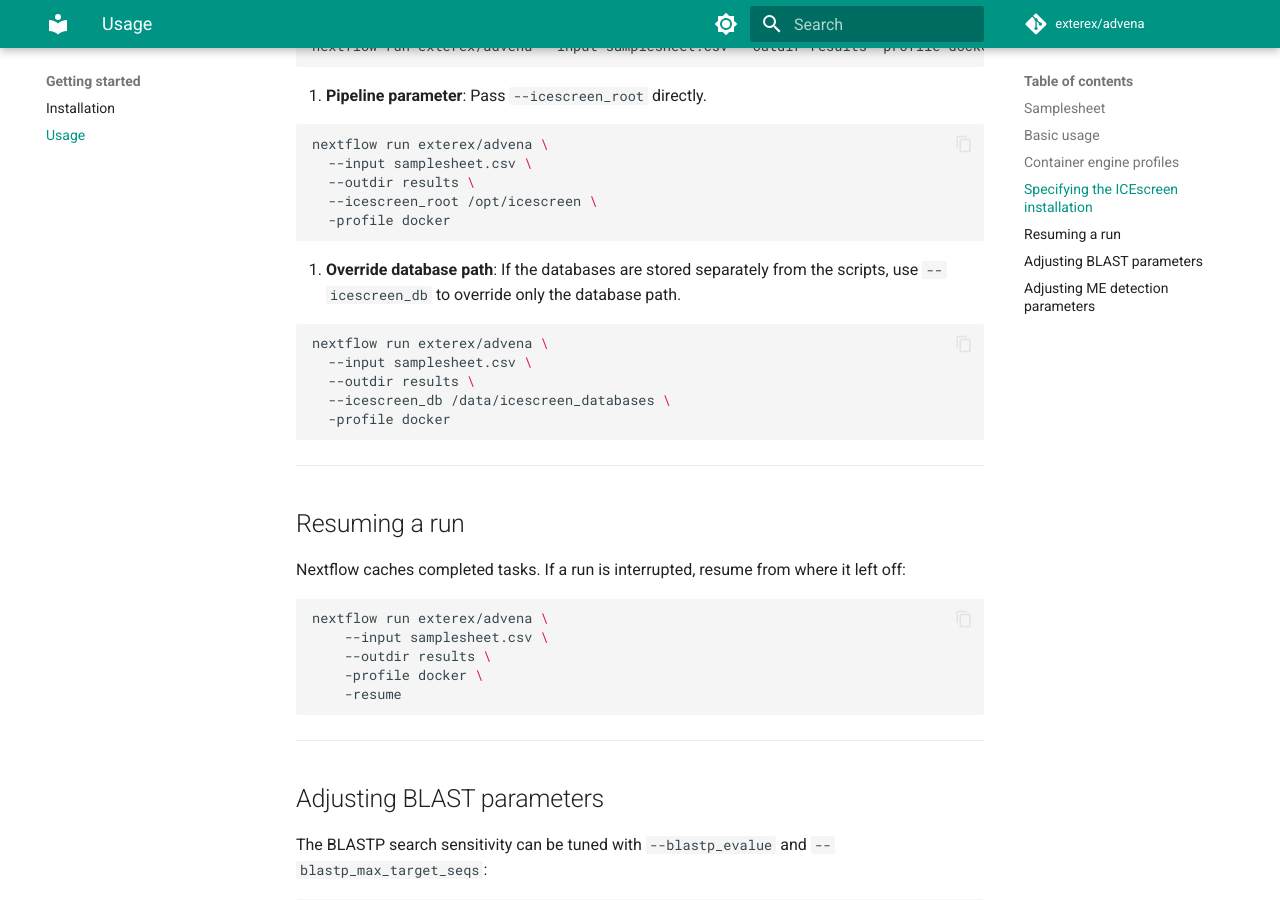
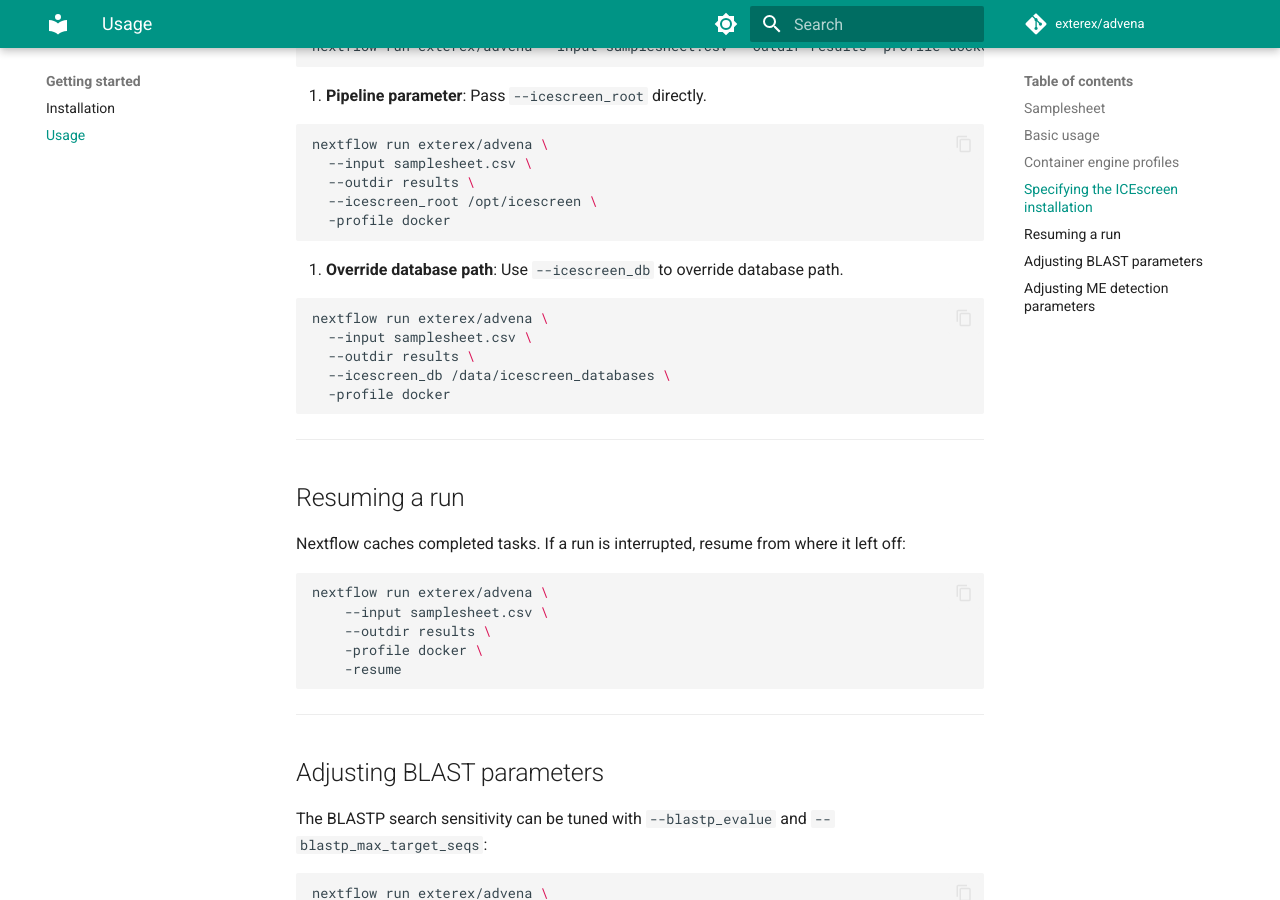
Before and after one commit to exTerEX/advena, an MkDocs documentation site: the page built from docs/usage.md, in a window 1280 px wide and 900 px high, scrolled down 1487 px. Built offline with MkDocs 1.6.1 and Material for MkDocs 9.7.7, drawn with Linux system fonts in a browser that asks for light colours; comment, search, counter and statistics services are not loaded.

````diff
--- a/docs/usage.md
+++ b/docs/usage.md
@@ -75,7 +75,7 @@ nextflow run exterex/advena \
   -profile docker
 ```
 
-1. **Override database path**: If the databases are stored separately from the scripts, use `--icescreen_db` to override only the database path.
+1. **Override database path**: Use `--icescreen_db` to override database path.
 
 ```bash
 nextflow run exterex/advena \
````
